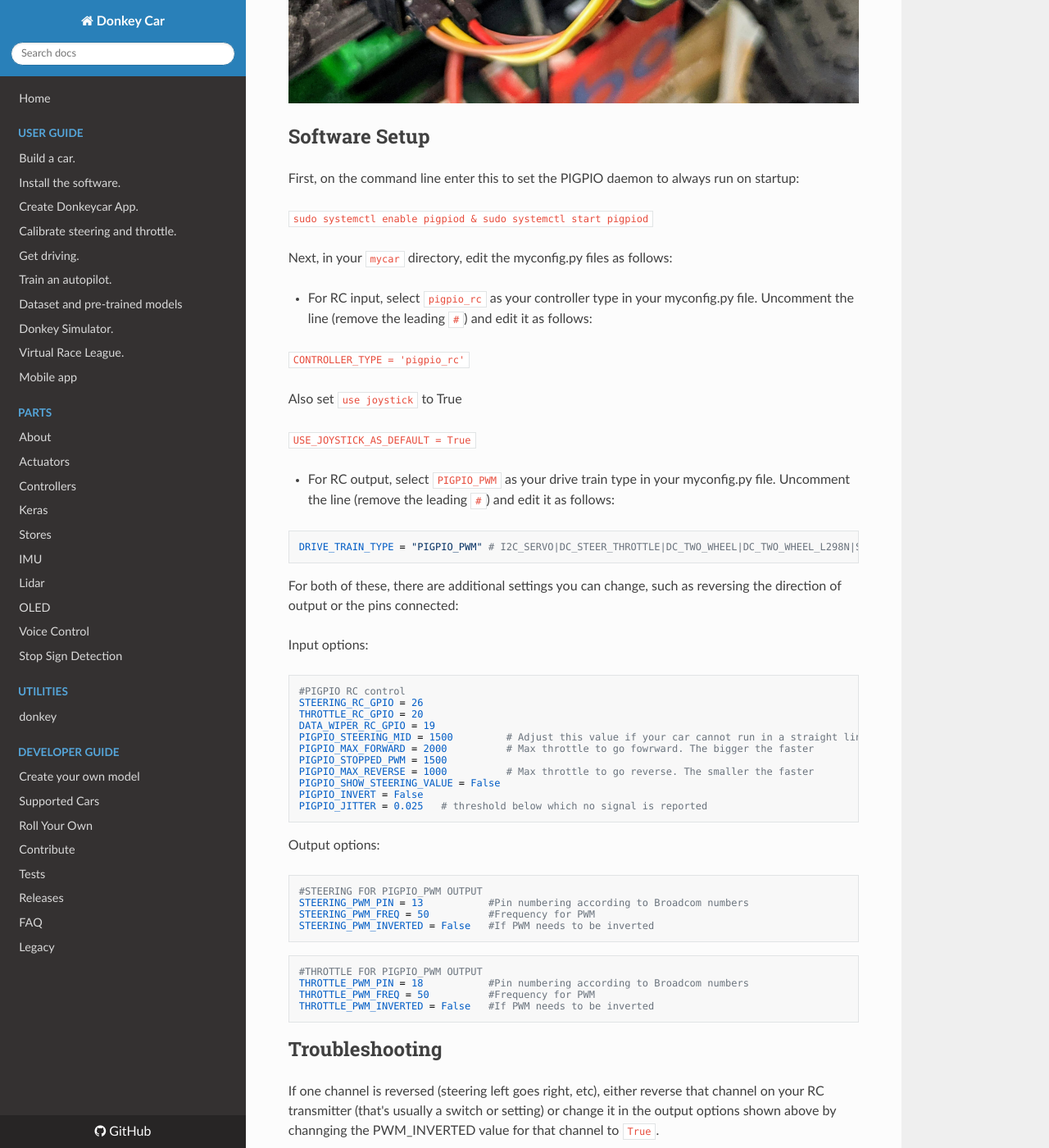
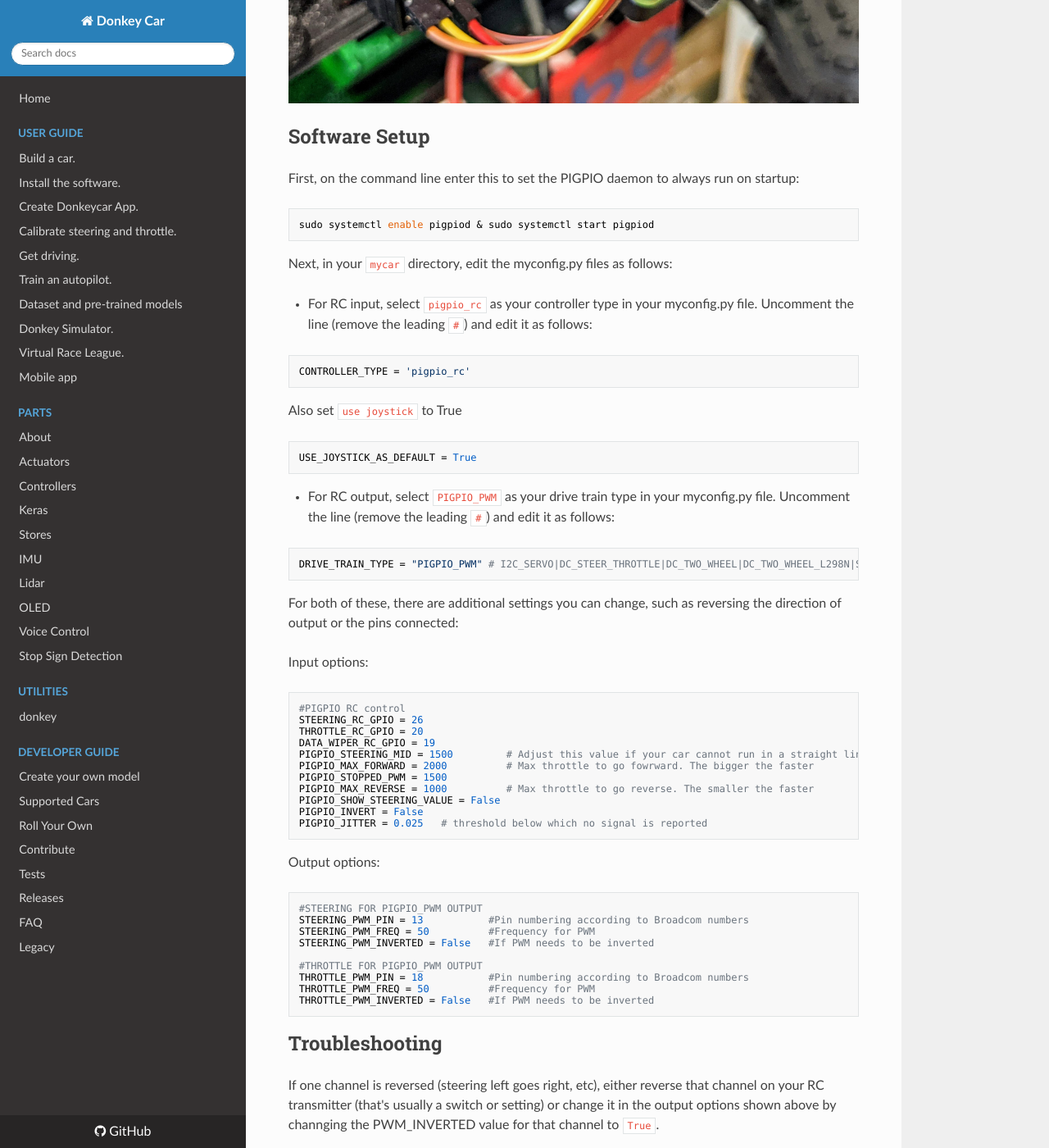
Before and after one commit to autorope/donkeydocs, an MkDocs documentation site: the page built from docs/parts/rc.md, in a window 1280 px wide and 1400 px high, scrolled down 1735 px. Shown: the whole window at 82% size. Built offline with MkDocs 1.6.1, drawn with Linux system fonts in a browser that asks for light colours; nearby versions of some CDN libraries; old or Windows-style settings are respelled for this version of MkDocs.

Commit message:
Improve code layout

````diff
--- a/docs/parts/rc.md
+++ b/docs/parts/rc.md
@@ -26,21 +26,27 @@ Here's what the RC receiver connection should look like
 
 First, on the command line enter this to set the PIGPIO daemon to always run on startup:
 
-`sudo systemctl enable pigpiod & sudo systemctl start pigpiod`
+```bash
+sudo systemctl enable pigpiod & sudo systemctl start pigpiod
+```
 
 Next, in your `mycar` directory, edit the myconfig.py files as follows:
 
 * For RC input, select `pigpio_rc` as your controller type in your myconfig.py file. Uncomment the line (remove the leading `#`) and edit it as follows:
 
-`CONTROLLER_TYPE = 'pigpio_rc'`
+```python
+CONTROLLER_TYPE = 'pigpio_rc'
+```
 
 Also set `use joystick` to True
 
-`USE_JOYSTICK_AS_DEFAULT = True`
+```python
+USE_JOYSTICK_AS_DEFAULT = True
+```
 
 * For RC output, select `PIGPIO_PWM` as your drive train type in your myconfig.py file. Uncomment the line (remove the leading `#`) and edit it as follows:
 
-```
+```python
 DRIVE_TRAIN_TYPE = "PIGPIO_PWM" # I2C_SERVO|DC_STEER_THROTTLE|DC_TWO_WHEEL|DC_TWO_WHEEL_L298N|SERVO_HBRIDGE_PWM|PIGPIO_PWM|MM1|MOCK
 ```
 
@@ -48,7 +54,7 @@ For both of these, there are additional settings you can change, such as reversi
 
 Input options:
 
-```
+```python
 #PIGPIO RC control
 STEERING_RC_GPIO = 26
 THROTTLE_RC_GPIO = 20
@@ -64,13 +70,12 @@ PIGPIO_JITTER = 0.025   # threshold below which no signal is reported
 
 Output options:
 
-```
+```python
 #STEERING FOR PIGPIO_PWM OUTPUT
 STEERING_PWM_PIN = 13           #Pin numbering according to Broadcom numbers
 STEERING_PWM_FREQ = 50          #Frequency for PWM
 STEERING_PWM_INVERTED = False   #If PWM needs to be inverted
-```
-```
+
 #THROTTLE FOR PIGPIO_PWM OUTPUT
 THROTTLE_PWM_PIN = 18           #Pin numbering according to Broadcom numbers
 THROTTLE_PWM_FREQ = 50          #Frequency for PWM
````
